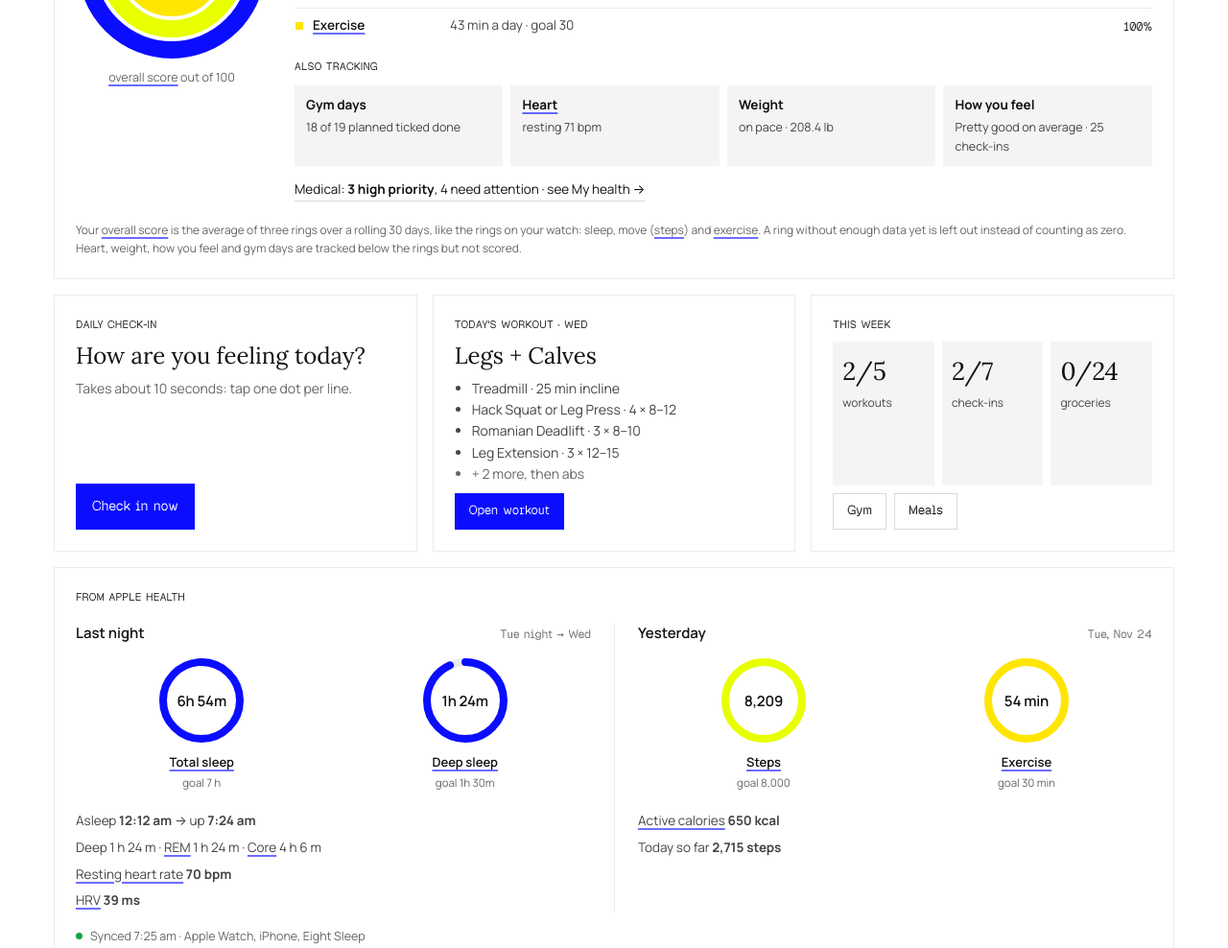
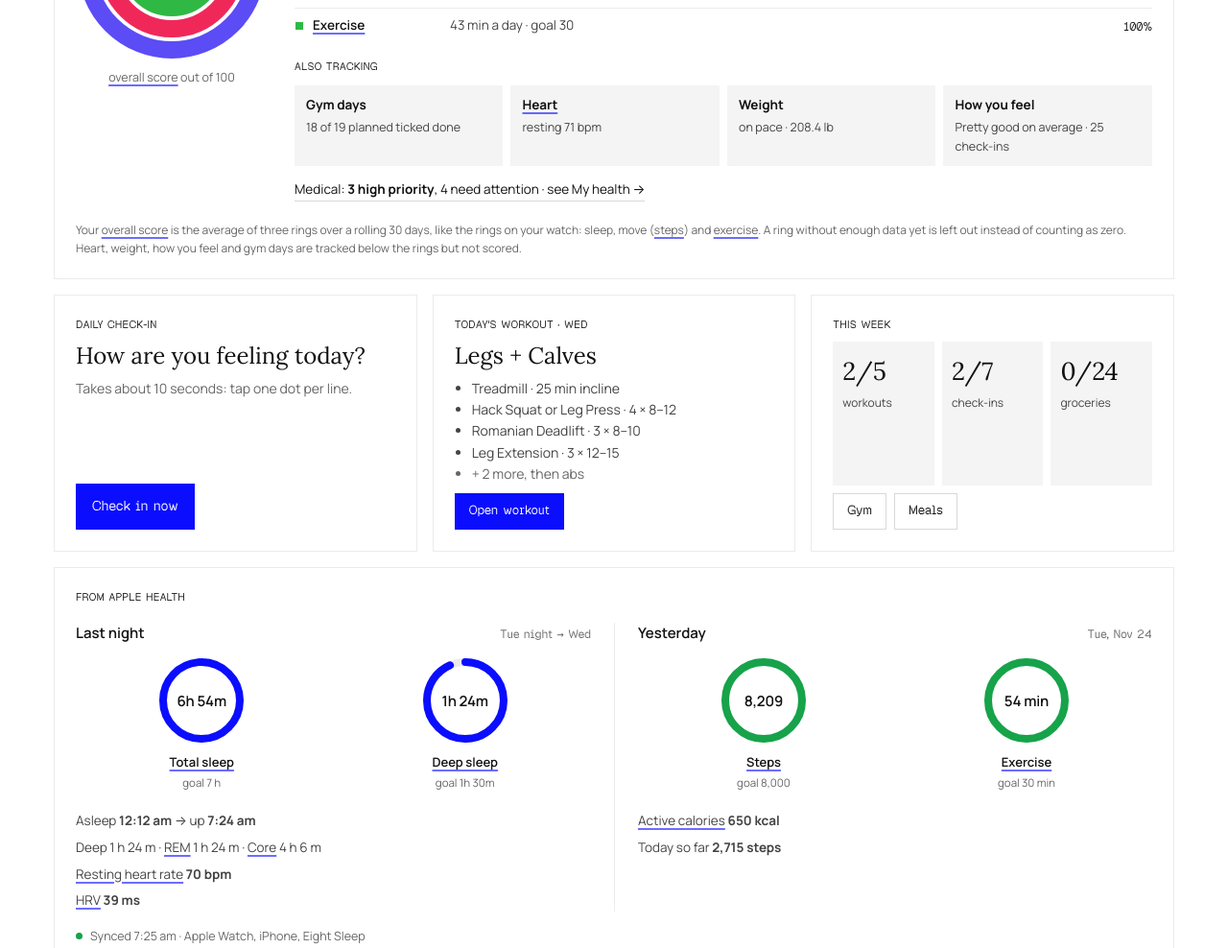
Before and after one commit to Dangurra/health-dashboard-demo, a website: page index.html in a window 1280 px wide. Shown: the part 425-1413 px from the top of the page at 96% size. Drawn offline with Linux system fonts and the light colour scheme.

Commit message:
Original ring colors back
Co-Authored-By: Claude Opus 5.5 <noreply@anthropic.com>

```diff
--- a/index.html
+++ b/index.html
@@ -1317,8 +1317,8 @@ function renderSyncCard(){
     [n&&n.deep!=null?n.deep/1.5:0, n&&n.deep!=null?hm(n.deep):'—', 'Deep sleep', 'goal 1h 30m'],
   ];
   const dayRings=[
-    [ys.steps!=null?ys.steps/stepGoal(yest):0, ys.steps!=null?Math.round(ys.steps).toLocaleString():'—', 'Steps', `goal ${stepGoal(yest).toLocaleString()}`, STEP_YELLOW],
-    [ys.exercise!=null?ys.exercise/30:0, ys.exercise!=null?`${Math.round(ys.exercise)} min`:'—', 'Exercise', 'goal 30 min', EX_YELLOW],
+    [ys.steps!=null?ys.steps/stepGoal(yest):0, ys.steps!=null?Math.round(ys.steps).toLocaleString():'—', 'Steps', `goal ${stepGoal(yest).toLocaleString()}`],
+    [ys.exercise!=null?ys.exercise/30:0, ys.exercise!=null?`${Math.round(ys.exercise)} min`:'—', 'Exercise', 'goal 30 min'],
   ];
   const nightInfo=[
     n&&n.bed!=null?`Asleep <b>${clockOf(n.bed)}</b>${n.wake!=null?` → up <b>${clockOf(n.wake)}</b>`:''}`:'',
@@ -1365,7 +1365,6 @@ function stepGoal(d){
   return Math.min(STEP_PLAN.cap, STEP_PLAN.base+Math.max(0,Math.floor(n/STEP_PLAN.every))*STEP_PLAN.step);
 }
 const hm = h => { const m=Math.round(h*60); return `${Math.floor(m/60)}h ${String(m%60).padStart(2,'0')}m`; };
-const STEP_YELLOW = '#e8ff00', EX_YELLOW = '#ffe600'; // brand highlight for steps/Move, golden yellow for exercise
 function ring(p, val, label, goal, size, color){
   size=size||92; const r=size/2-6, c=2*Math.PI*r, f=Math.max(0,Math.min(1,p||0));
   const cls = !p ? 'none' : f>=1 ? 'full' : f>=0.7 ? 'near' : 'low';
@@ -1377,8 +1376,7 @@ function ring(p, val, label, goal, size, color){
 // it "starts" before 9 pm, or the bed-to-wake window is far longer than the time actually in bed.
 const realBed = n => { if(!n || n.bed==null) return false; if(n.bed<21) return false;
   if(n.wake!=null && n.inbed!=null){ const win=(n.wake+24)-n.bed; if(win>0 && n.inbed<win*0.6) return false; } return true; };
-// one brand blue in three shades
-const AREA_COL = {'Sleep':'#0b0dff','Move':'#e8ff00','Exercise':'#ffe600'}, AREA_MK = {'Sleep':'circle','Move':'triangle','Exercise':'square'};
+const AREA_COL = {'Sleep':'#5b4cf5','Move':'#f0285a','Exercise':'#2fb944'}, AREA_MK = {'Sleep':'circle','Move':'triangle','Exercise':'square'};
 function stackRings(areas, score){
   const S=200, c=S/2, sw=18, gap=4;
   const arcs=areas.map((a,i)=>{ const r=c-sw/2-2-i*(sw+gap), C=2*Math.PI*r, f=a.na?0:Math.max(0,Math.min(1,a.p)), col=AREA_COL[a.k];
```
